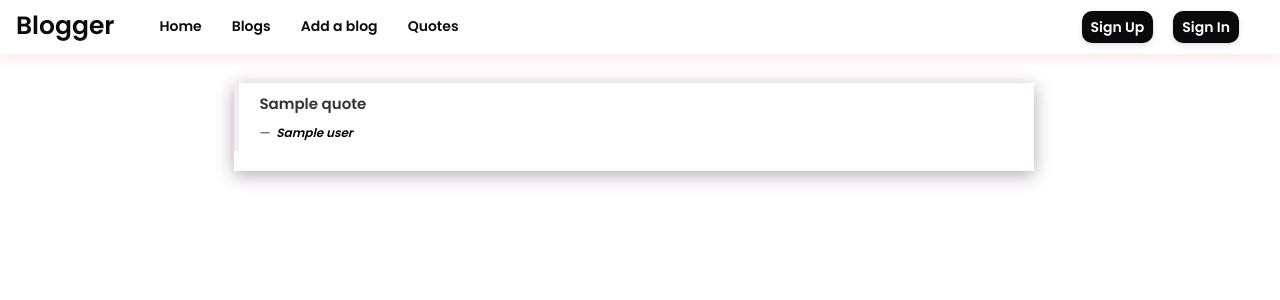
After one commit to felkiriinya/Blogger-App, a Flask app: page /quotes in a window 1280 px wide. The commit adds this page. Shown: the top 300 px of the page. Run offline with Flask 2, Linux system fonts and the light colour scheme; tables that the repository leaves empty hold one stand-in row (values such as "Sample post"); a database or web service that is not in the repository returns one stand-in record (values such as "Sample title"); data that the repository does not hold is empty; some libraries are stand-ins or nearby versions.

Commit message:
the app generates random quotes

```diff
--- a/app/main/forms.py
+++ b/app/main/forms.py
@@ -5,3 +5,9 @@ from wtforms.validators import Required
 class UpdateProfile(FlaskForm):
     bio = TextAreaField('Add or Update your bio so that we get to know you.',validators = [Required()])
     submit = SubmitField('Submit')
+
+class AddBlog(FlaskForm):
+    title = StringField("Blog Title", validators = [Required()])
+
+    description = TextAreaField('Add your blog post here',validators = [Required()] )
+    submit = SubmitField('Submit')
--- a/app/main/views.py
+++ b/app/main/views.py
@@ -1,9 +1,12 @@
-from flask import render_template,request,redirect,url_for,abort,flash
+from flask import render_template,request,redirect,url_for,abort,flash,session
 from . import main
 from flask_login import login_required,current_user
-from ..models import User
-from .forms import UpdateProfile
+from ..models import User,Blog,Quote
+from .forms import UpdateProfile,AddBlog
+from datetime import datetime
+
 from .. import db,photos
+from ..requests import get_quote
 from flask.views import View,MethodView
 
 @main.route('/')
@@ -17,12 +20,25 @@ def index():
 
     return render_template('index.html', title = title)
 
+@main.route('/quotes')
+def quotes():
+
+    '''
+    '''
+    quote = get_quote()
+    title = 'Blogger | Quotes'
+
+    return render_template('quotes.html', title = title,quote = quote)
+
+
+
 @main.route('/loggedin')
 def loggedin():
 
     title = 'Blogger'
 
     return render_template('loggedin.html',title =title)
+
 @main.route('/user/<uname>')
 def profile(uname):
     user = User.query.filter_by(username = uname).first()
@@ -31,10 +47,10 @@ def profile(uname):
         abort(404)
 
     title = f'{uname} Profile'
+
     return render_template("profile/profile.html", user = user, title = title)
 
 @main.route('/user/<uname>/update',methods = ['GET','POST'])
-
 def update_profile(uname):
     user = User.query.filter_by(username = uname).first()
     if user is None:
@@ -61,3 +77,30 @@ def update_pic(uname):
         user.profile_pic_path = path
         db.session.commit()
     return redirect(url_for('main.profile',uname=uname))
+
+@main.route('/blogs')
+def blogs():
+    title = 'Blogs Added'
+    blog = Blog.query.filter_by().first()
+
+    return render_template('blogs.html', title=title, blog =blog)
+
+@main.route('/blogs/new', methods = ['GET','POST'])
+@login_required
+def new_blog():
+
+    form = AddBlog()
+    # my_upvotes = Upvote.query.filter_by(pitch_id = Pitch.id)
+    if form.validate_on_submit():
+        # pitcher = form.pitcher.data
+        description = form.description.data
+        title = form.title.data
+        owner_id = current_user
+        blogger = current_user
+        new_blog = Blog(owner_id =current_user._get_current_object().id,blogger = blogger,title = title,description=description)
+        db.session.add(new_blog)
+        db.session.commit()
+
+
+        return redirect(url_for('main.blogs'))
+    return render_template('add_blog.html',form=form)
--- a/app/models.py
+++ b/app/models.py
@@ -18,7 +18,9 @@ class User(UserMixin,db.Model):
     email = db.Column(db.String(255),unique = True,index = True)
     bio = db.Column(db.String(255))
     profile_pic_path = db.Column(db.String())
+    blog = db.relationship('Blog', backref='user', lazy='dynamic')
     pass_secure = db.Column(db.String(255))
+
 
 
     @property
@@ -35,3 +37,35 @@ class User(UserMixin,db.Model):
 
     def __repr__(self):
         return f'User{self.username}'
+
+class Blog(db.Model):
+
+    __tablename__ = 'blogs'
+
+    id = db.Column(db.Integer, primary_key = True)
+    owner_id = db.Column(db.Integer, db.ForeignKey('users.id'))
+    description = db.Column(db.String(), index = True)
+    title = db.Column(db.String())
+    blogger = db.Column(db.String())
+    posted_at = db.Column(db.DateTime)
+    # comments = db.relationship('Comment',backref='pitch',lazy='dynamic')
+    # upvotes = db.relationship('Upvote', backref = 'pitch', lazy = 'dynamic')
+    # downvotes = db.relationship('Downvote', backref = 'pitch', lazy = 'dynamic')
+
+
+    @classmethod
+    def get_blogs(cls, id):
+        blogs= Blog.query.order_by(blog_id=id).desc().all()
+        return blogs
+
+
+    def __repr__(self):
+        return f'Blog {self.description}'
+
+class Quote:
+    """
+    Blueprint class for quotes consumed from API
+    """
+    def __init__(self, author, quote):
+        self.author = author
+        self.quote = quote
--- /dev/null
+++ b/app/requests.py
@@ -0,0 +1,13 @@
+import requests
+from .models import Quote
+
+url = "http://quotes.stormconsultancy.co.uk/random.json"
+
+def get_quote():
+    """
+    Function to consume http request and return a Quote class instance
+    """
+    response = requests.get(url).json()
+
+    random_quote = Quote(response.get("author"), response.get("quote"))
+    return random_quote
--- /dev/null
+++ b/app/static/css/quotes.css
@@ -0,0 +1,27 @@
+@import url('https://fonts.googleapis.com/css2?family=Poppins:wght@700&display=swap');
+
+.card {
+    /*animates card elements*/
+    margin: 3%;
+    width: 80rem;
+    transform: translateY(-3px);
+    box-shadow: 0 4px 17px rgba(48, 6, 42, 0.35);
+    transition: all 0.3s ease-in-out;
+  }
+
+.card:hover {
+    /* animates card motion on hover */
+    transform: translateY(-7px);
+  }
+
+
+  .cards {
+    /*allows for cards to append side by side*/
+    display: flex;
+    flex-wrap: wrap;
+    margin-left: 15%;
+  }
+  .blockquote {
+    font-size: 1.5rem;
+    font-family:  'Poppins', sans-serif;
+  }
--- a/app/templates/navbar.html
+++ b/app/templates/navbar.html
@@ -16,23 +16,23 @@
             <div class="navbar-collapse collapse" style="float: left;">
                 <ul class="nav navbar-nav">
                     <li><a href="/">Home</a></li>
-                    <li><a  class="dropdown-toggle" data-toggle="dropdown" aria-haspopup="true" aria-expanded="false" style="cursor: pointer;" href="">Blogs</a>
+                    <li><a  class="dropdown-toggle" data-toggle="dropdown" aria-haspopup="true" aria-expanded="false" style="cursor: pointer;" href="{{url_for('main.blogs')}}">Blogs</a>
 
                     </li>
-                    <li><a href=""> Add a blog</a></li>
-
+                    <li><a href="/blogs/new"> Add a blog</a></li>
+                    <li><a href="/quotes">Quotes</a></li>
                 </ul>
             </div>
             <div class="navbar-collapse collapse " >
                 {% if current_user.is_authenticated %}
-                <a class="navbar-brand" style="font-size: 14px; float: right !important;" href="{{url_for('main.profile',uname=current_user.username)}}">Profile</a>
+                <a class="navbar-brand" style="font-size: 14px; " href="{{url_for('main.profile',uname=current_user.username)}}">Profile</a>
                 <a class=" btn my-2 my-sm-0" href="{{url_for('auth.logout')}}" style="margin: 10px;">Logout</a>
                 {% else %}
+
                <a class="btn my-2 my-sm-0"
                     href="{{url_for('auth.login')}}" style="font-size: 14px; margin: 10px;  border-radius: 10px;">Sign In</a>
                    <a class=" btn my-2 my-sm-0" href="{{url_for('auth.register')}}" style="font-size: 14px; margin: 10px;  border-radius: 10px;">Sign Up</a>
-                {%endif%}
-
+                {% endif %}
             </div>
         </div>
     </div>
--- /dev/null
+++ b/app/templates/quotes.html
@@ -0,0 +1,30 @@
+{% extends 'base.html'%}
+
+{% block styles%}
+{{ super() }}
+<link rel="stylesheet" href="{{url_for('static',filename='css/quotes.css')}}" type="text/css">
+{% endblock styles%}
+
+{%block content%}
+
+
+
+<div class="col-sm-12">
+    <div class="cards">
+        <div class="card">
+            <div class="card-body" >
+            <blockquote class="blockquote mb-0 card-body">
+                <p>{{quote.quote}}</p>
+                <footer class="blockquote-footer">
+                    <cite title="Source Title" style="color: black;">{{quote.author| capitalize}}</cite>
+
+                </footer>
+
+              </blockquote>
+            </div>
+
+
+    </div>
+</div>
+
+{%endblock%}
--- a/manage.py
+++ b/manage.py
@@ -1,6 +1,6 @@
 from app import create_app,db
 from flask_script import Manager,Server
-from app.models import User
+from app.models import User,Blog,Quote
 from  flask_migrate import Migrate, MigrateCommand
 
 # Creating app instance
@@ -23,7 +23,7 @@ def test():
 
 @manager.shell
 def make_shell_context():
-    return dict(app = app, db = db, User = User )
+    return dict(app = app, db = db, User = User,Blog=Blog ,Quote = Quote)
 
 
 if __name__ == '__main__':
```
Also changed, not shown: app/templates/add_blog.html (added, +27 -0 lines), app/templates/blogs.html (added, +8 -0 lines), app/templates/macros.html (added, +33 -0 lines), config.py (+5 -5 lines), migrations/versions/975f167f6947_initial_migration.py (added, +51 -0 lines), app/static/photos/pexels-nappy-935985_2.jpg (added).
